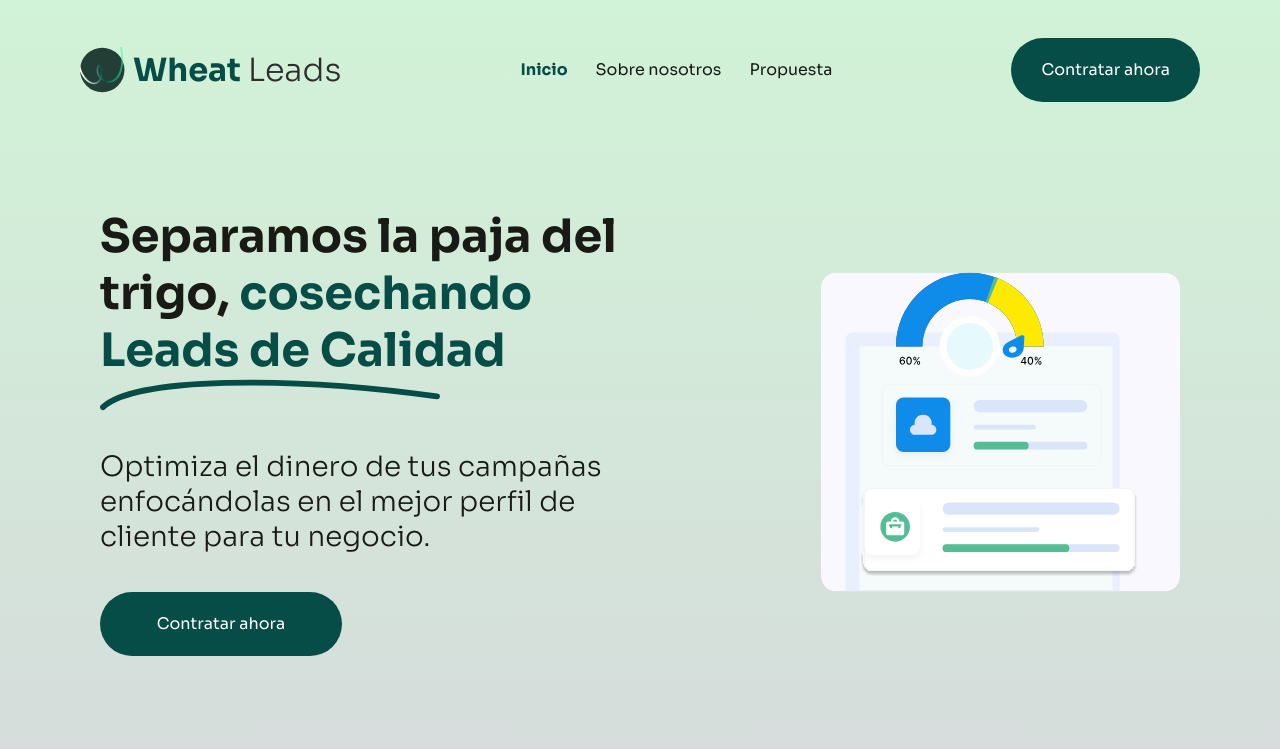
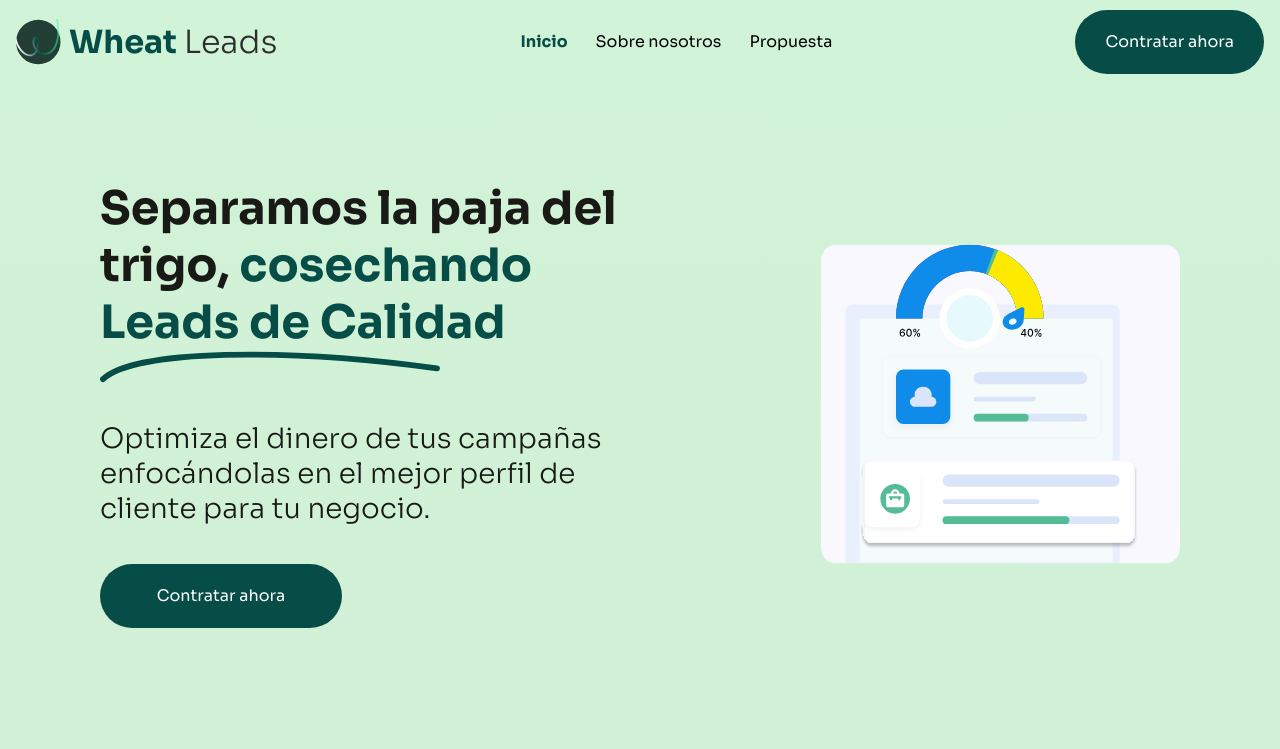
Before and after one commit to germangguerci/wheatleads, a Next.js app: page / in a window 1280 px wide. Shown: the top 749 px of the page. Built offline with nearby package versions, Linux system fonts and the light colour scheme.

Commit message:
feat(footer ready): footer ready

```diff
--- a/app/layout.tsx
+++ b/app/layout.tsx
@@ -3,6 +3,7 @@ import type { Metadata } from 'next';
 import { Sora } from 'next/font/google';
 import type { ReactNode } from 'react';
 import MainNav from '../components/main-nav';
+import Footer from '@/components/footer';
 
 const inter = Sora({ subsets: ['latin'] });
 
@@ -17,17 +18,17 @@ interface RootLayoutProps {
 
 export default async function RootLayout({ children }: RootLayoutProps) {
   return (
-    <html
-      lang="es"
-      className="flex h-full flex-col items-center justify-center"
-    >
+    <html lang="es" className="flex flex-col items-center justify-center">
       <body
-        className={`${inter.className} flex size-full flex-col items-center justify-center`}
+        className={`${inter.className} flex w-full flex-col items-center justify-center`}
       >
-        <main className="flex size-full max-w-[1216px] flex-col items-center justify-start p-0 text-[#191A15] lg:px-8 lg:py-7">
+        <header className="flex w-full max-w-screen-xl">
           <MainNav />
+        </header>
+        <main className="flex size-full max-w-[1080px] flex-col items-center justify-start p-0 text-[#191A15]">
           {children}
         </main>
+        <Footer />
       </body>
     </html>
   );
--- a/app/page.tsx
+++ b/app/page.tsx
@@ -9,7 +9,10 @@ import { ContactForm } from '@/components/contact-form';
 
 export default function Home() {
   return (
-    <div className="mt-[96px] flex w-full max-w-[1080px] flex-col items-center justify-center pb-[71px] max-lg:m-0 max-lg:max-w-[530px] max-lg:px-4 max-lg:py-8">
+    <div
+      id="home"
+      className="mt-[96px] flex w-full max-w-[1080px] flex-col items-center justify-center pb-[71px] max-lg:m-0 max-lg:max-w-[530px] max-lg:px-4 max-lg:py-8"
+    >
       <div className="flex w-full justify-between max-lg:flex-col max-lg:items-center max-lg:justify-center">
         <div className="flex w-full max-w-[530px] flex-col items-start justify-start">
           <h1 className="text-[46px] font-bold leading-[57px] text-[#191A15] max-lg:text-[28px] max-lg:leading-[35px]">
@@ -252,7 +255,10 @@ export default function Home() {
           className="max-lg:mb-4"
         />
       </div>
-      <div className="flex w-full flex-col rounded-[16px] bg-[#191A15] p-[46px] text-[18px] leading-[22px] text-[#F9F8FE] max-lg:px-[16px] max-lg:py-[32px]">
+      <div
+        id="contact"
+        className="flex w-full flex-col rounded-[16px] bg-[#191A15] p-[46px] text-[18px] leading-[22px] text-[#F9F8FE] max-lg:px-[16px] max-lg:py-[32px]"
+      >
         <h1 className="text-center text-[50px] font-bold leading-[73px] max-lg:text-left max-lg:text-[28px] max-lg:leading-[32px]">
           Nos adaptamos a la necesidad de tu negocio, hablemos.
         </h1>
@@ -262,7 +268,7 @@ export default function Home() {
           objetivos.
         </p>
         <div className="flex w-full justify-between max-lg:flex-col max-lg:items-center">
-          <div className="flex h-full flex-col justify-between max-lg:min-h-[458px]">
+          <div className="flex h-full min-h-[458px] flex-col justify-between">
             <Image
               src={placeHolder}
               alt="place holder"
--- /dev/null
+++ b/components/footer.tsx
@@ -0,0 +1,55 @@
+import logo from '@/public/logo-mobile.svg';
+import Image from 'next/image';
+import Link from 'next/link';
+
+function Logo() {
+  return (
+    <div className="mb-8 flex items-center max-lg:mb-4">
+      <Image
+        src={logo}
+        alt="wheat leads logo"
+        height={43}
+        width={43}
+        className="mr-2 hidden lg:block"
+      />
+      <h1 className="text-[32px] font-light text-neutral-light">
+        <span className="font-bold text-[#54BD95]">Wheat</span>Leads
+      </h1>
+    </div>
+  );
+}
+
+export default function Footer() {
+  return (
+    <footer className="flex w-full justify-center bg-[#161C28] px-[100px] pb-[64px] pt-[82px] text-white max-lg:px-4 max-lg:pb-[64px] max-lg:pt-[32px]">
+      <div className="flex w-full max-w-[1080px] flex-col">
+        <div className="mb-[64px] flex w-full justify-between max-lg:flex-col">
+          <div className="mb-8 flex flex-col items-start max-lg:items-center">
+            <Logo />
+            <div className="flex flex-col">
+              <p className="mb-4 leading-[30px]">
+                Escíbenos a info@wheatleads.com
+              </p>
+              <p className="mb-4 leading-[30px]">+54 9 11 3668 2382</p>
+              <p className="leading-[30px]">Buenos Aires, Argentina</p>
+            </div>
+          </div>
+          <div className="flex flex-col max-lg:items-center">
+            <h3 className="mb-[29px] font-bold max-lg:mb-[18px]">
+              Mapa del sitio
+            </h3>
+            <Link className="mb-[18px]" href="#home">
+              Inicio
+            </Link>
+            <Link className="mb-[18px]" href="#contact">
+              Propuesta
+            </Link>
+          </div>
+        </div>
+        <div className="flex w-full justify-start max-lg:justify-center max-lg:text-center">
+          <p>© 2024 Wheatleads. Copyright and rights reserved</p>
+        </div>
+      </div>
+    </footer>
+  );
+}
--- a/components/main-nav.tsx
+++ b/components/main-nav.tsx
@@ -5,6 +5,7 @@ import Image from 'next/image';
 import logo from '@/public/logo.svg';
 import logoMobile from '@/public/logo-mobile.svg';
 import CtaButton from './ui/cta-button';
+import Link from 'next/link';
 
 function Logo() {
   return (
@@ -57,7 +58,9 @@ function MobileMenu({ isOpen }: { isOpen: boolean }) {
       <ul className="flex flex-col items-center p-4 text-[white]">
         <li className="mb-4 font-bold">Inicio</li>
         <li className="mb-4">Sobre nosotros</li>
-        <li className="mb-4">Propuesta</li>
+        <li className="mb-4">
+          <Link href="#contact">Propuesta</Link>
+        </li>
         <CtaButton className="border border-solid border-[white]">
           Contratar ahora
         </CtaButton>
@@ -79,7 +82,9 @@ export default function MainNav() {
       <ul className="hidden lg:flex">
         <li className="mr-7 font-bold text-primary-dark">Inicio</li>
         <li className="mr-7">Sobre nosotros</li>
-        <li>Propuesta</li>
+        <li>
+          <Link href="#contact">Propuesta</Link>
+        </li>
       </ul>
       <CtaButton className="hidden lg:block">Contratar ahora</CtaButton>
       <HamburgerMenu onClick={toggleMenu} />
```
